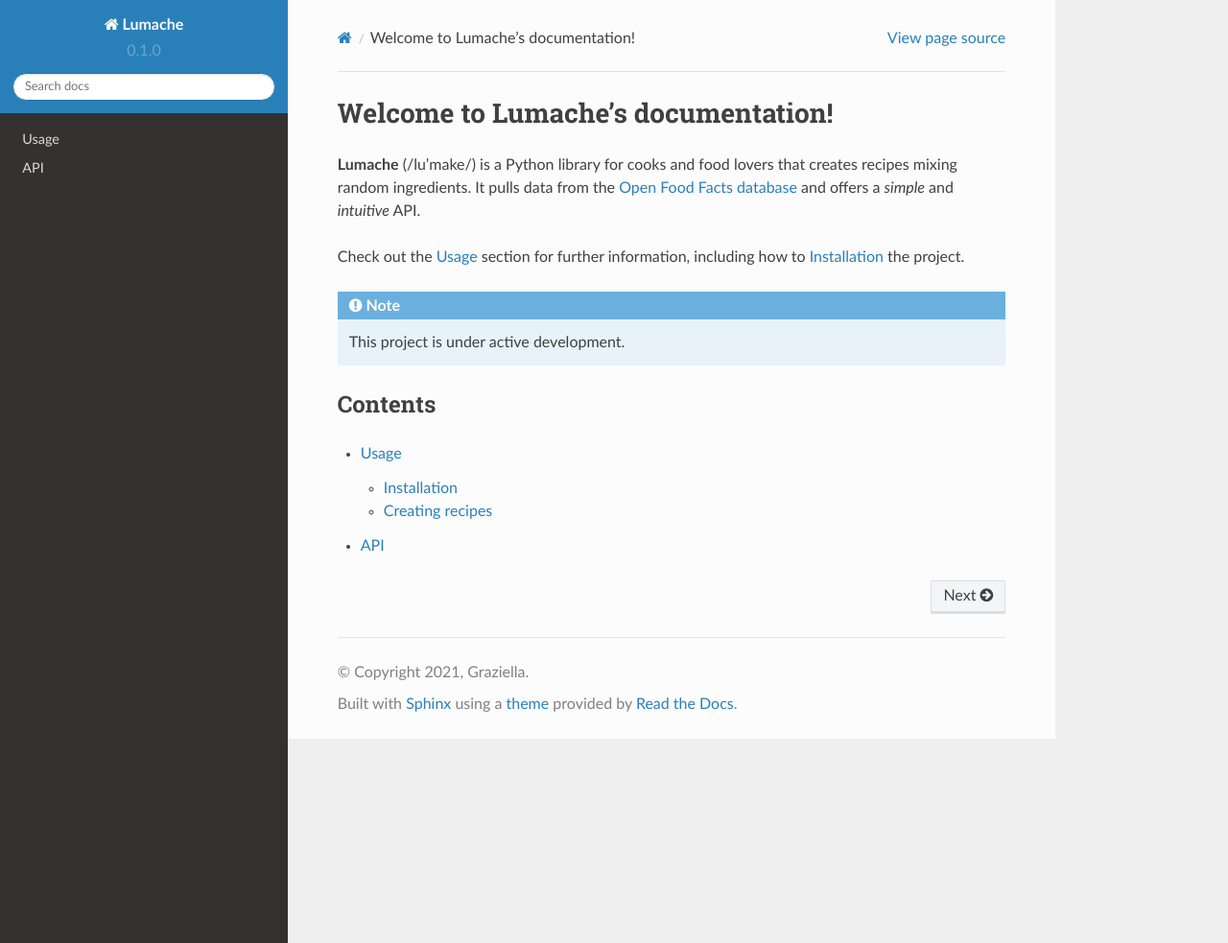
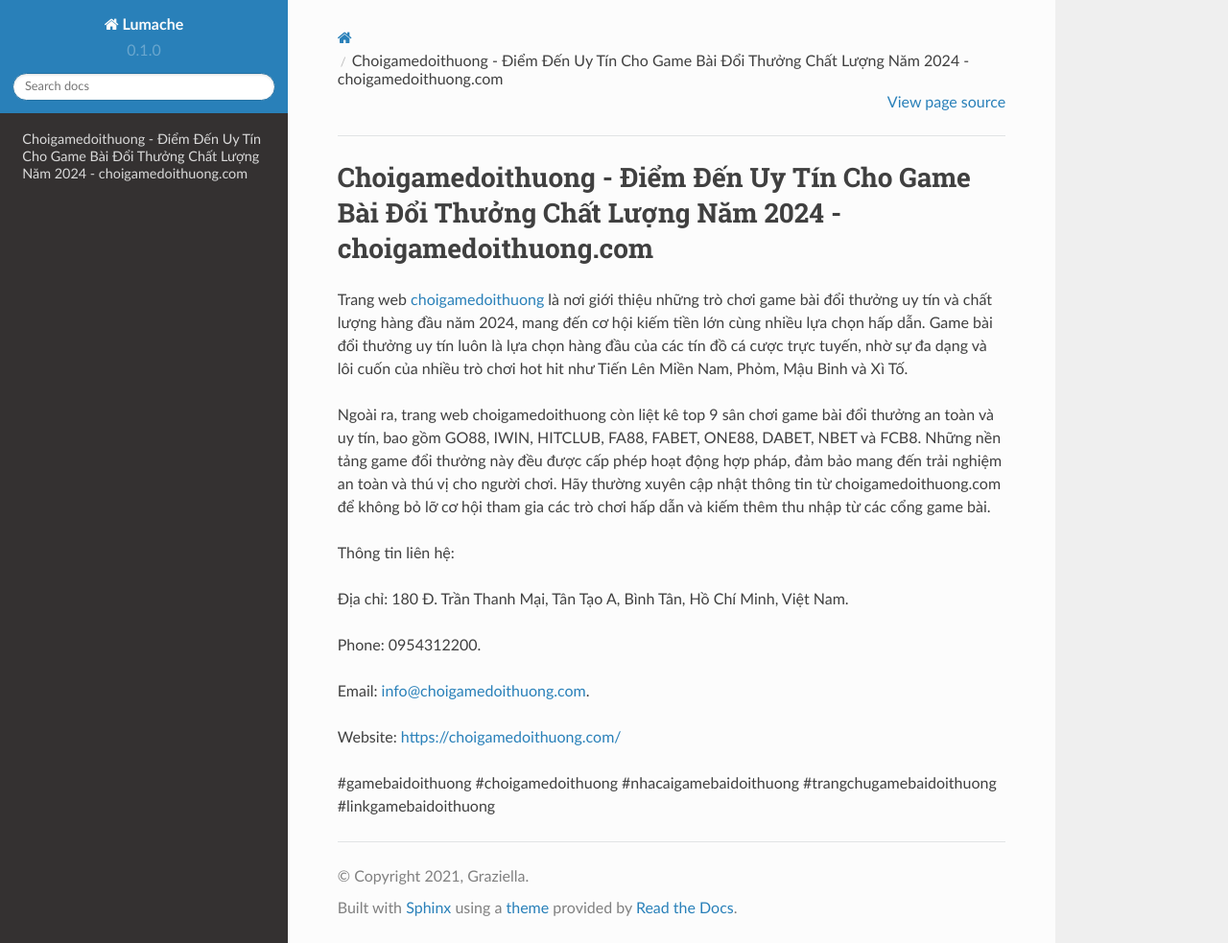
Before and after one commit to socialentity1/choigamedoithuongcom, a Sphinx documentation site: the page built from docs/source/index.rst, in a window 1280 px wide and 983 px high. Shown: the whole window at 96% size. Built offline with Sphinx 7.4.7 and the Read the Docs theme 2.0.0, drawn with Linux system fonts in a browser that asks for light colours.

Commit message:
Update index.rst

```diff
--- a/docs/source/index.rst
+++ b/docs/source/index.rst
@@ -1,22 +1,18 @@
-Welcome to Lumache's documentation!
+Choigamedoithuong - Điểm Đến Uy Tín Cho Game Bài Đổi Thưởng Chất Lượng Năm 2024 - choigamedoithuong.com
 ===================================
 
-**Lumache** (/lu'make/) is a Python library for cooks and food lovers
-that creates recipes mixing random ingredients.
-It pulls data from the `Open Food Facts database <https://world.openfoodfacts.org/>`_
-and offers a *simple* and *intuitive* API.
+Trang web `choigamedoithuong <https://choigamedoithuong.com/>`_ là nơi giới thiệu những trò chơi game bài đổi thưởng uy tín và chất lượng hàng đầu năm 2024, mang đến cơ hội kiếm tiền lớn cùng nhiều lựa chọn hấp dẫn. Game bài đổi thưởng uy tín luôn là lựa chọn hàng đầu của các tín đồ cá cược trực tuyến, nhờ sự đa dạng và lôi cuốn của nhiều trò chơi hot hit như Tiến Lên Miền Nam, Phỏm, Mậu Binh và Xì Tố.
 
-Check out the :doc:`usage` section for further information, including
-how to :ref:`installation` the project.
+Ngoài ra, trang web choigamedoithuong còn liệt kê top 9 sân chơi game bài đổi thưởng an toàn và uy tín, bao gồm GO88, IWIN, HITCLUB, FA88, FABET, ONE88, DABET, NBET và FCB8. Những nền tảng game đổi thưởng này đều được cấp phép hoạt động hợp pháp, đảm bảo mang đến trải nghiệm an toàn và thú vị cho người chơi. Hãy thường xuyên cập nhật thông tin từ choigamedoithuong.com để không bỏ lỡ cơ hội tham gia các trò chơi hấp dẫn và kiếm thêm thu nhập từ các cổng game bài.
 
-.. note::
+Thông tin liên hệ:
 
-   This project is under active development.
+Địa chỉ: 180 Đ. Trần Thanh Mại, Tân Tạo A, Bình Tân, Hồ Chí Minh, Việt Nam.
 
-Contents
---------
+Phone: 0954312200.
 
-.. toctree::
+Email: info@choigamedoithuong.com.
 
-   usage
-   api
+Website: https://choigamedoithuong.com/
+
+#gamebaidoithuong #choigamedoithuong #nhacaigamebaidoithuong #trangchugamebaidoithuong #linkgamebaidoithuong
```
